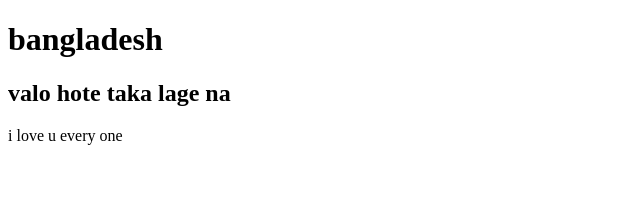
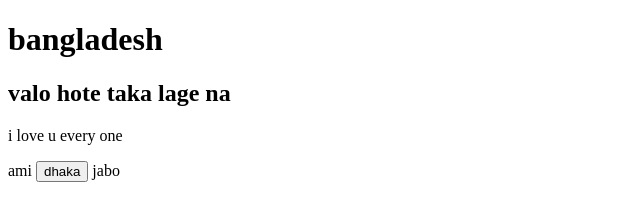
Before and after one commit to mehedi-01/Dhaka, a plain HTML site: page index.html in a window 1280 px wide. Shown: the whole page, without its empty margins (0-640 px from the left). Drawn offline with Linux system fonts and the light colour scheme.

Commit message:
button added

```diff
--- a/index.html
+++ b/index.html
@@ -9,6 +9,7 @@
     <h2>valo hote taka lage na</h2>
 
     <p>i love u every one</p>
+    <p>ami  <button>dhaka</button> jabo</p>
 </body>
 
 </html>
```
